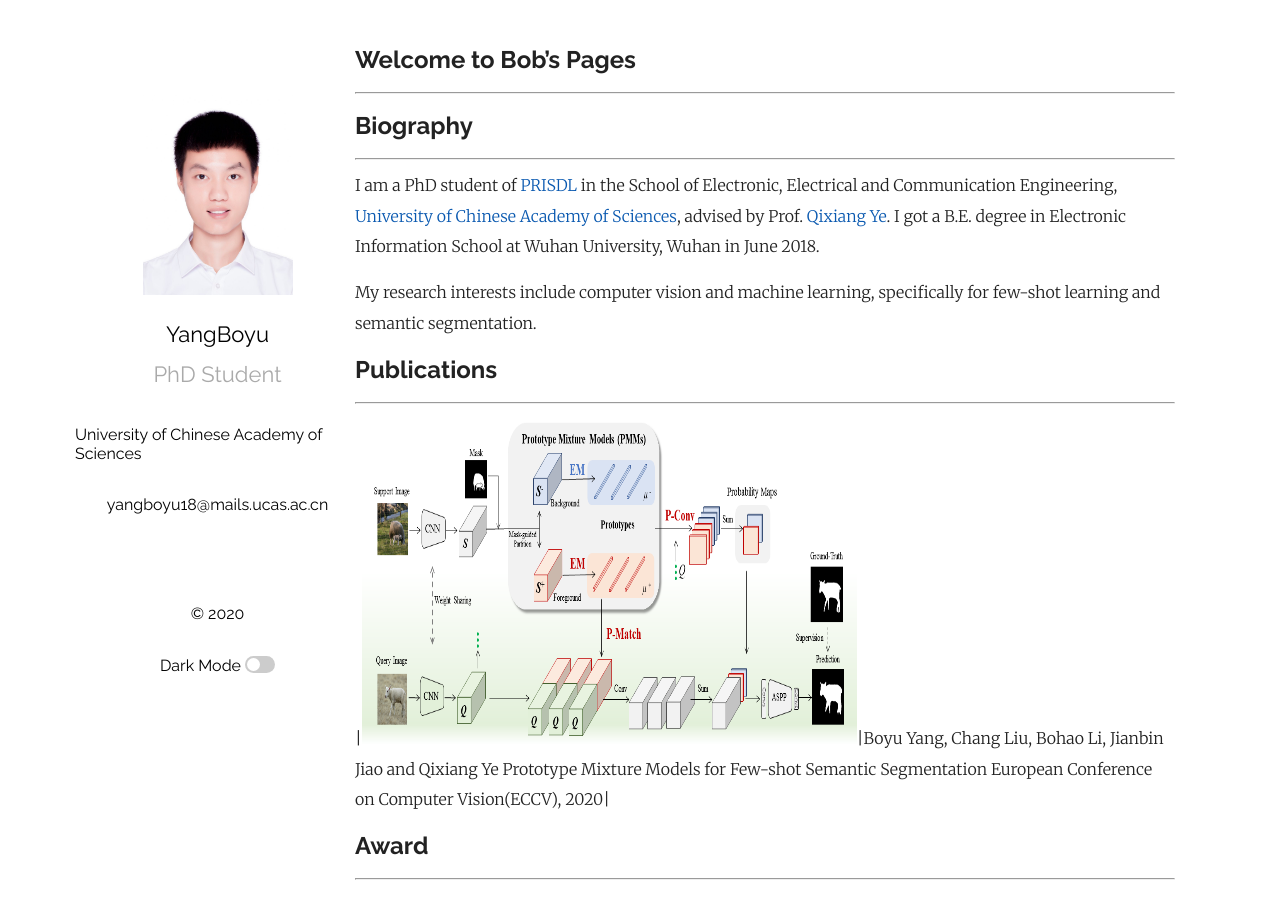
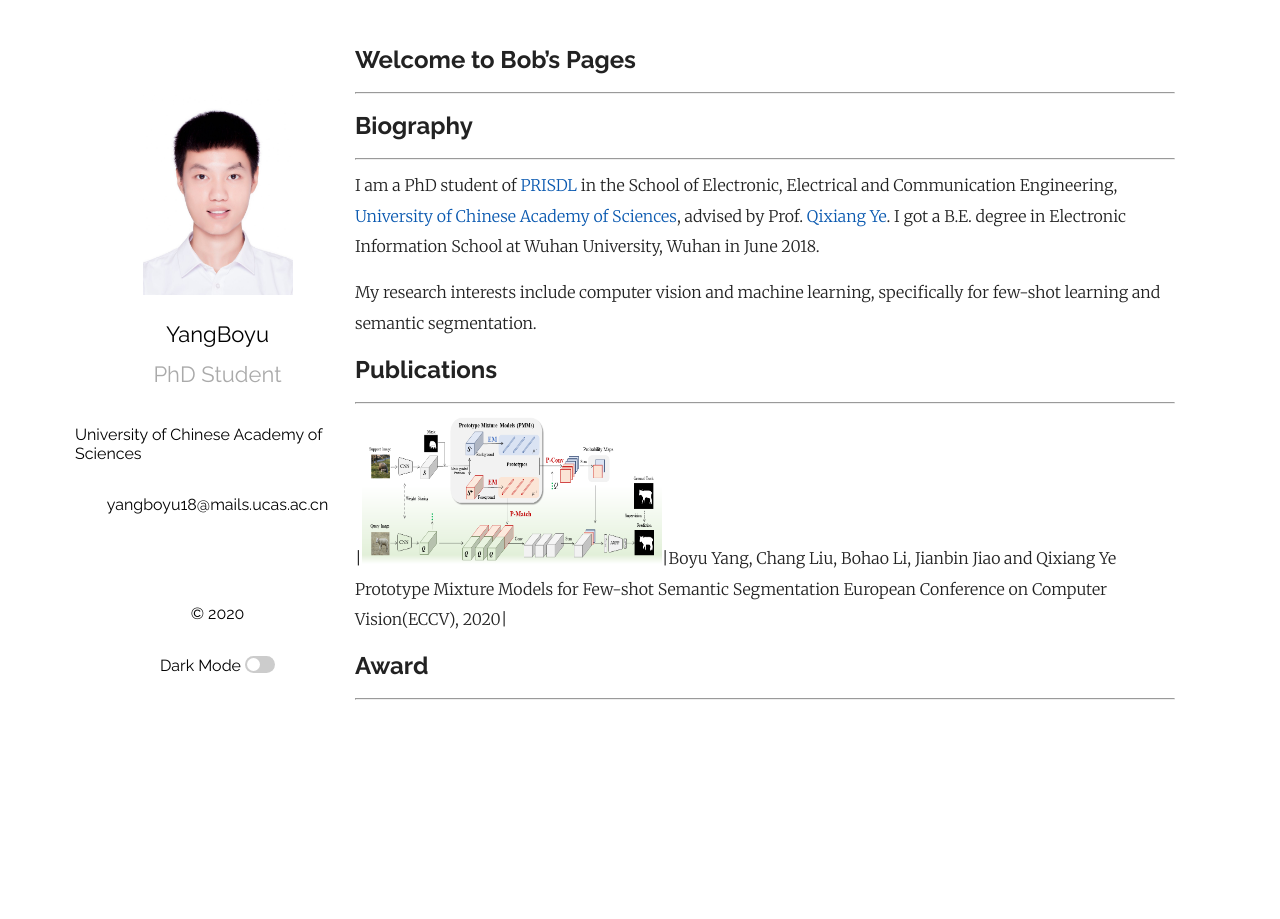
Before and after one commit to Yang-Bob/Yang-Bob.github.io, a Jekyll site: the page built from index.md, in a window 1280 px wide and 925 px high. Shown: the top 919 px of the window. Built offline with Jekyll 4.4.1, drawn with Linux system fonts in a browser that asks for light colours; some web fonts are replaced; our own code applies the rules of GitHub Pages for plain Markdown files; a script that is not in the unit is left out; comment, search, counter and statistics services are not loaded.

Commit message:
Update index.md

```diff
--- a/index.md
+++ b/index.md
@@ -9,7 +9,7 @@ My research interests include computer vision and machine learning, specifically
 
 ## Publications
 ---
-|<img src="/PMMs.png"  height="330" width="495">|Boyu Yang, Chang Liu, Bohao Li, Jianbin Jiao and Qixiang Ye
+|<img src="/PMMs.png"  height="150" width="300">|Boyu Yang, Chang Liu, Bohao Li, Jianbin Jiao and Qixiang Ye
 Prototype Mixture Models for Few-shot Semantic Segmentation
 European Conference on Computer Vision(ECCV), 2020|
 
```
